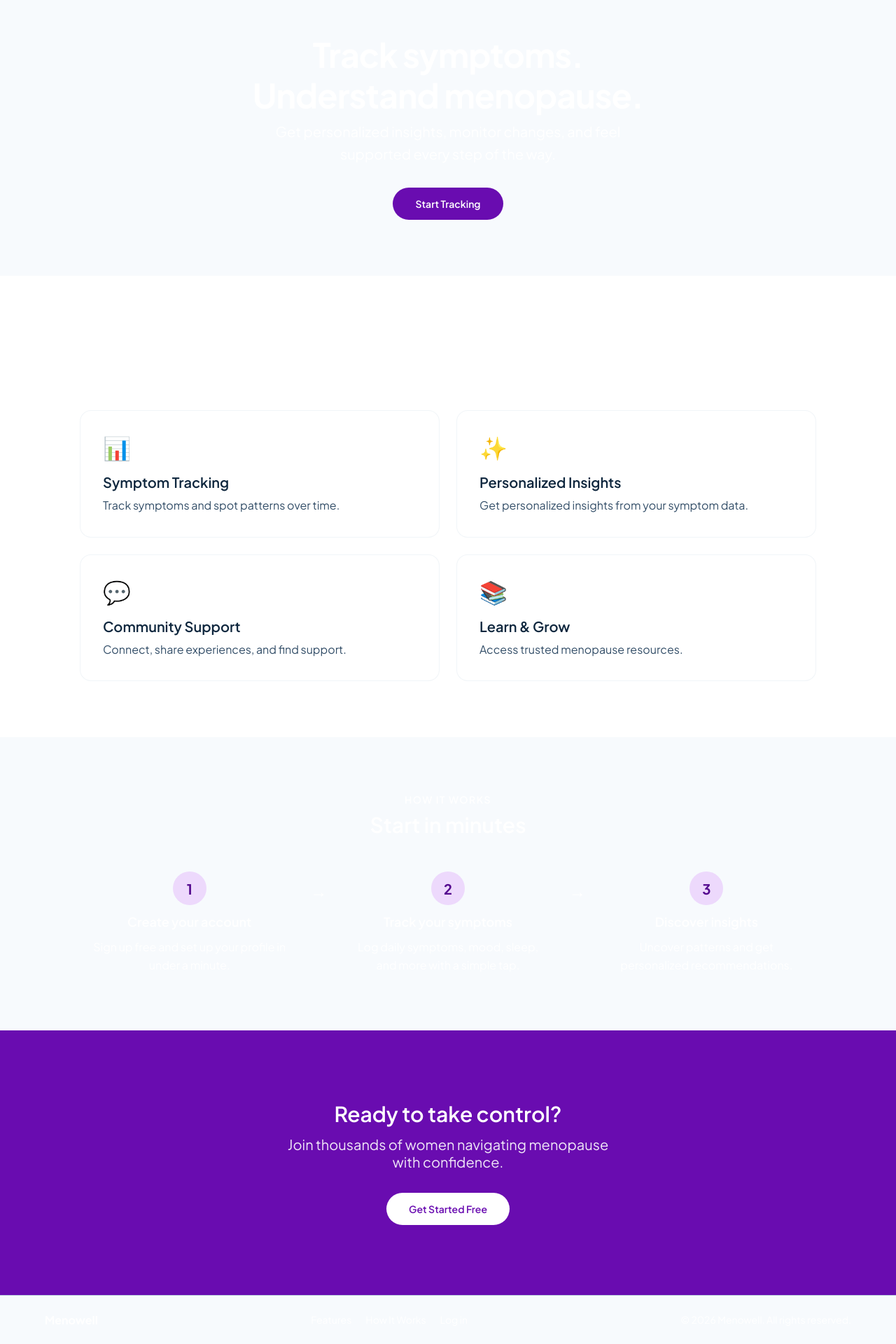
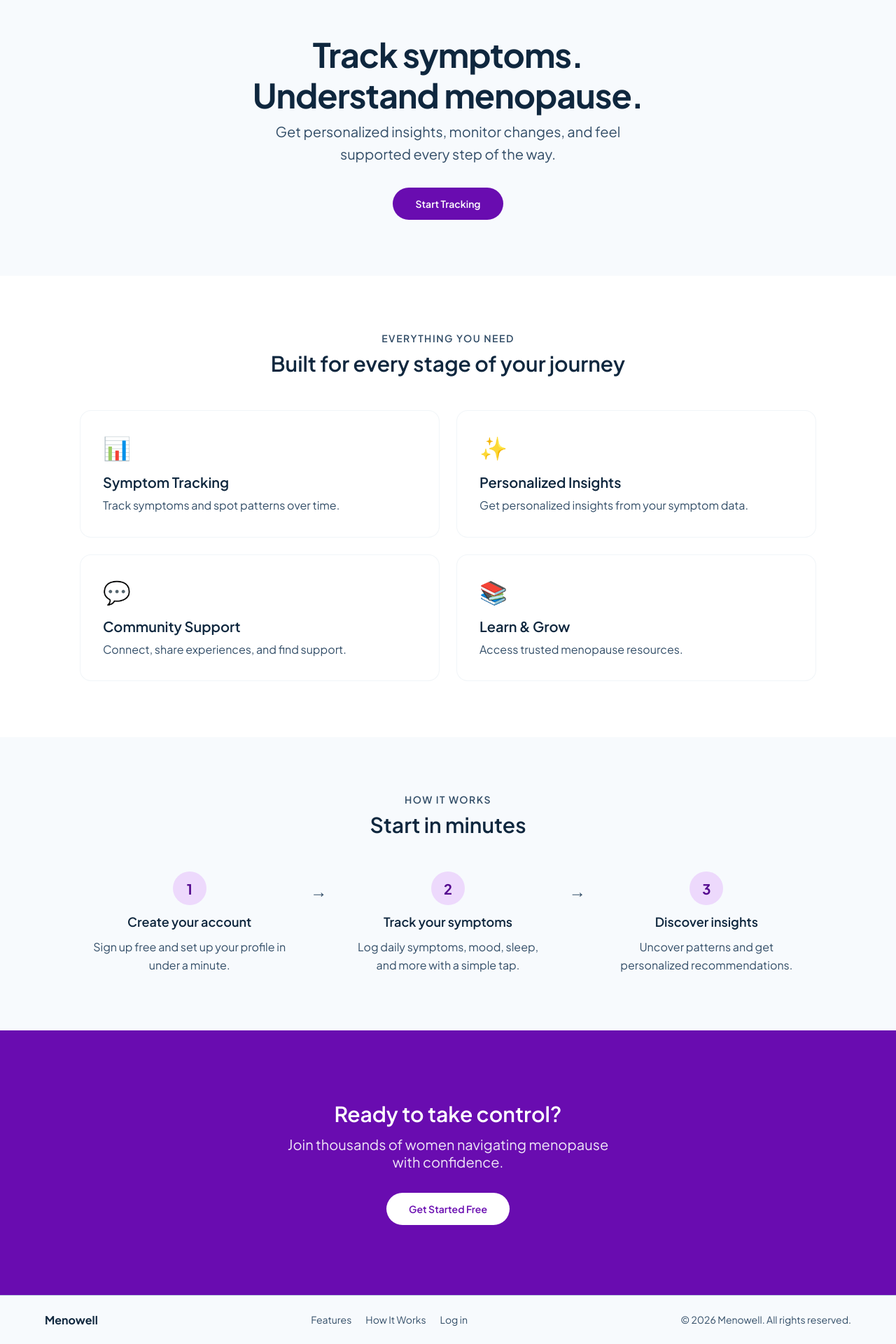
Before and after one commit to Blendiano/Menowell, a Next.js app: page / in a window 1280 px wide. Shown: the part 136-2056 px from the top of the page at 70% size. Built offline with nearby package versions, Linux system fonts and the light colour scheme.

Commit message:
fix: revert landing page text to      light mode colors

```diff
--- a/src/app/page.module.css
+++ b/src/app/page.module.css
@@ -30,7 +30,7 @@
   font-weight: 700;
   line-height: 1.2;
   letter-spacing: -0.96px;
-  color: var(--sys-color-primary-on-primary, #ffffff);
+  color: var(--sys-color-surface-on-surface, #0f273e);
   text-wrap: balance;
   margin-bottom: 8px;
 }
@@ -38,7 +38,7 @@
 .heroSubtitle {
   font-size: var(--sys-typography-text-xl-regular-font-size, 20px);
   line-height: 1.6;
-  color: var(--sys-color-primary-on-primary, #ffffff);
+  color: var(--sys-color-surface-on-surface-variant, #334e68);
   max-width: 560px;
   margin-bottom: 24px;
 }
@@ -101,14 +101,14 @@
   font-weight: 600;
   text-transform: uppercase;
   letter-spacing: 1.5px;
-  color: var(--sys-color-primary-on-primary, #ffffff);
+  color: var(--sys-color-surface-on-surface-variant, #334e68);
   margin-bottom: 8px;
 }
 
 .sectionTitle {
   font-size: var(--sys-typography-display-sm-semibold-font-size, 30px);
   font-weight: 600;
-  color: var(--sys-color-primary-on-primary, #ffffff);
+  color: var(--sys-color-surface-on-surface, #0f273e);
   margin-bottom: 48px;
   text-wrap: balance;
 }
@@ -196,19 +196,19 @@
 .stepTitle {
   font-size: var(--sys-typography-text-lg-semibold-font-size, 18px);
   font-weight: 600;
-  color: var(--sys-color-primary-on-primary, #ffffff);
+  color: var(--sys-color-surface-on-surface, #0f273e);
 }
 
 .stepDesc {
   font-size: var(--sys-typography-text-md-regular-font-size, 16px);
   line-height: 1.6;
-  color: var(--sys-color-primary-on-primary, #ffffff);
+  color: var(--sys-color-surface-on-surface-variant, #334e68);
   max-width: 280px;
 }
 
 .stepArrow {
   font-size: 24px;
-  color: var(--sys-color-primary-on-primary, #ffffff);
+  color: var(--sys-color-surface-on-surface-variant, #334e68);
   padding-top: 12px;
   flex-shrink: 0;
 }
@@ -264,7 +264,7 @@
 
 .footerBrand {
   font-weight: 700;
-  color: var(--sys-color-primary-on-primary, #ffffff);
+  color: var(--sys-color-surface-on-surface, #0f273e);
 }
 
 .footerLinks {
@@ -274,17 +274,17 @@
 
 .footerLink {
   font-size: var(--sys-typography-text-sm-regular-font-size, 14px);
-  color: var(--sys-color-primary-on-primary, #ffffff);
+  color: var(--sys-color-surface-on-surface-variant, #334e68);
   transition: color 200ms;
 }
 
 .footerLink:hover {
-  opacity: 0.8;
+  color: var(--sys-color-primary-primary, #690cb0);
 }
 
 .footerCopy {
   font-size: var(--sys-typography-text-sm-regular-font-size, 14px);
-  color: var(--sys-color-primary-on-primary, #ffffff);
+  color: var(--sys-color-surface-on-surface-variant, #334e68);
 }
 
 /* Responsive */
```
